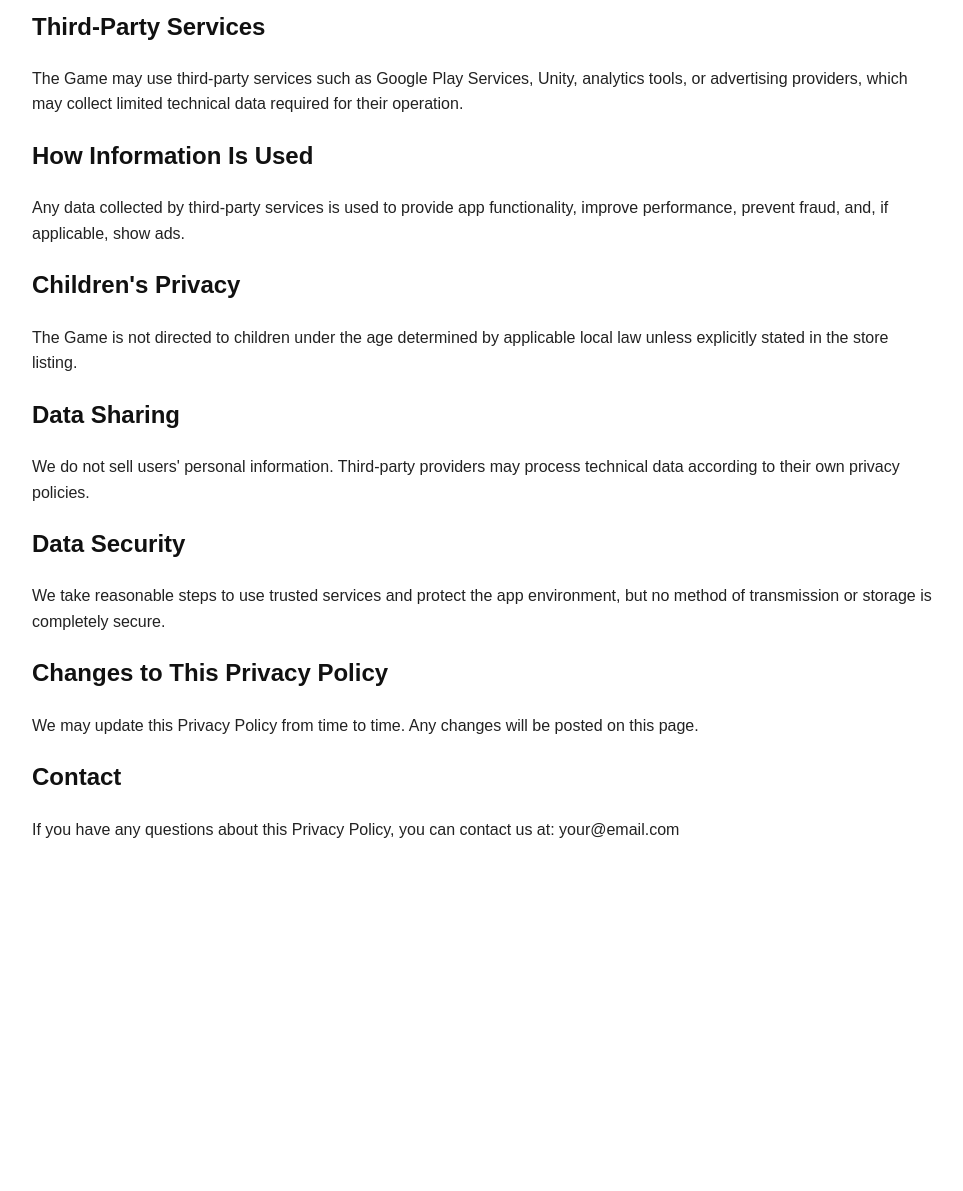
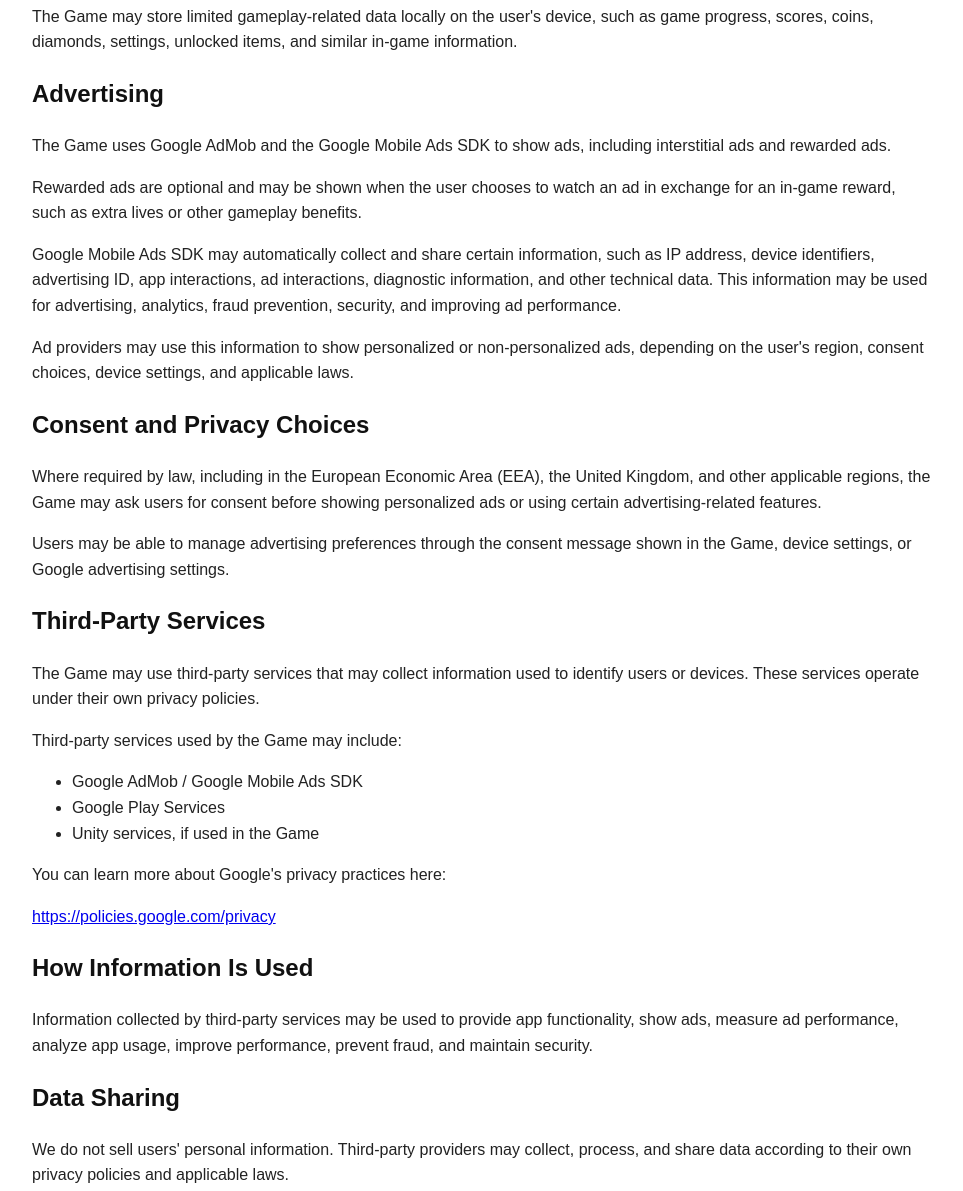
Before and after one commit to jollytail/drop-pop-privacy, a plain HTML site: page index.html in a window 1280 px wide. Shown: the part 296-1487 px from the top of the page, without its empty margins (158-1121 px from the left). Before the commit the page ends 1178 px from the top, so only its background shows below. Drawn offline with Linux system fonts and the light colour scheme.

Commit message:
Update index.html

```diff
--- a/index.html
+++ b/index.html
@@ -26,18 +26,40 @@
 
   <h2>Information We Collect</h2>
   <p>We do not directly collect personally identifiable information from users.</p>
+  <p>The Game may store limited gameplay-related data locally on the user's device, such as game progress, scores, coins, diamonds, settings, unlocked items, and similar in-game information.</p>
+
+  <h2>Advertising</h2>
+  <p>The Game uses Google AdMob and the Google Mobile Ads SDK to show ads, including interstitial ads and rewarded ads.</p>
+  <p>Rewarded ads are optional and may be shown when the user chooses to watch an ad in exchange for an in-game reward, such as extra lives or other gameplay benefits.</p>
+  <p>Google Mobile Ads SDK may automatically collect and share certain information, such as IP address, device identifiers, advertising ID, app interactions, ad interactions, diagnostic information, and other technical data. This information may be used for advertising, analytics, fraud prevention, security, and improving ad performance.</p>
+  <p>Ad providers may use this information to show personalized or non-personalized ads, depending on the user's region, consent choices, device settings, and applicable laws.</p>
+
+  <h2>Consent and Privacy Choices</h2>
+  <p>Where required by law, including in the European Economic Area (EEA), the United Kingdom, and other applicable regions, the Game may ask users for consent before showing personalized ads or using certain advertising-related features.</p>
+  <p>Users may be able to manage advertising preferences through the consent message shown in the Game, device settings, or Google advertising settings.</p>
 
   <h2>Third-Party Services</h2>
-  <p>The Game may use third-party services such as Google Play Services, Unity, analytics tools, or advertising providers, which may collect limited technical data required for their operation.</p>
+  <p>The Game may use third-party services that may collect information used to identify users or devices. These services operate under their own privacy policies.</p>
+
+  <p>Third-party services used by the Game may include:</p>
+  <ul>
+    <li>Google AdMob / Google Mobile Ads SDK</li>
+    <li>Google Play Services</li>
+    <li>Unity services, if used in the Game</li>
+  </ul>
+
+  <p>You can learn more about Google's privacy practices here:</p>
+  <p><a href="https://policies.google.com/privacy">https://policies.google.com/privacy</a></p>
 
   <h2>How Information Is Used</h2>
-  <p>Any data collected by third-party services is used to provide app functionality, improve performance, prevent fraud, and, if applicable, show ads.</p>
+  <p>Information collected by third-party services may be used to provide app functionality, show ads, measure ad performance, analyze app usage, improve performance, prevent fraud, and maintain security.</p>
+
+  <h2>Data Sharing</h2>
+  <p>We do not sell users' personal information. Third-party providers may collect, process, and share data according to their own privacy policies and applicable laws.</p>
 
   <h2>Children's Privacy</h2>
-  <p>The Game is not directed to children under the age determined by applicable local law unless explicitly stated in the store listing.</p>
-
-  <h2>Data Sharing</h2>
-  <p>We do not sell users' personal information. Third-party providers may process technical data according to their own privacy policies.</p>
+  <p>The Game is not specifically directed to children under the age determined by applicable local law unless explicitly stated in the store listing.</p>
+  <p>If the Game is made available to children or included in a child-directed category, we will take steps required by applicable laws and Google Play policies, including using appropriate ad settings and SDK configurations.</p>
 
   <h2>Data Security</h2>
   <p>We take reasonable steps to use trusted services and protect the app environment, but no method of transmission or storage is completely secure.</p>
@@ -46,6 +68,6 @@
   <p>We may update this Privacy Policy from time to time. Any changes will be posted on this page.</p>
 
   <h2>Contact</h2>
-  <p>If you have any questions about this Privacy Policy, you can contact us at: your@email.com</p>
+  <p>If you have any questions about this Privacy Policy, you can contact us at: jollytailgame@gmail.com</p>
 </body>
 </html>
```
